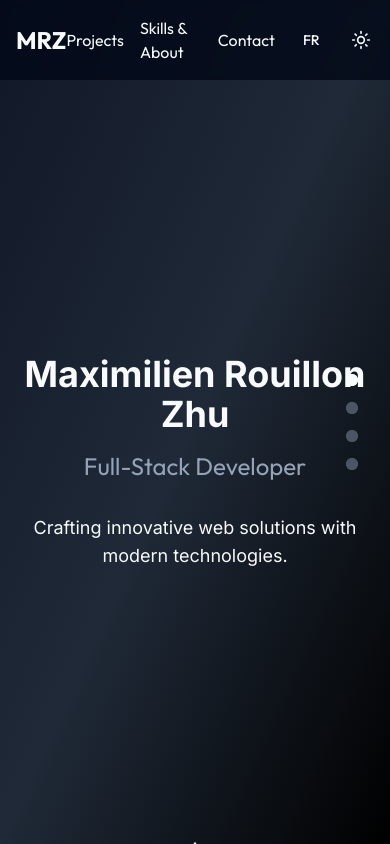
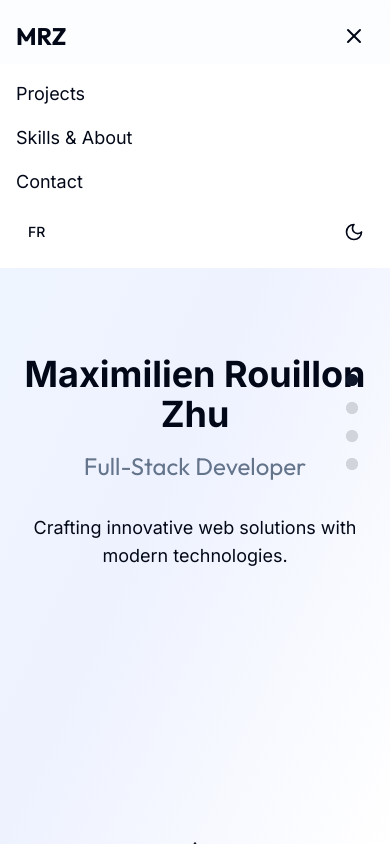
Before and after one commit to HOTP0T/portfolio_MRZ, a Next.js app: page / in a window 390 px wide. Both pictures are taken after a click on the button 360 px from the left and 40 px from the top of the page. Shown: the top 844 px of the page. Built offline with nearby package versions, Linux system fonts and the light colour scheme.

Commit message:
fixed navbar responsivness | fixed progress dot on mobile

```diff
--- a/components/header.tsx
+++ b/components/header.tsx
@@ -3,7 +3,7 @@
 import { useState, useEffect } from 'react';
 import Link from 'next/link';
 import { useTheme } from 'next-themes';
-import { Moon, Sun } from 'lucide-react';
+import { Moon, Sun, Menu, X } from 'lucide-react';
 import { Button } from '@/components/ui/button';
 import LanguageSwitcher from '@/components/language-switcher';
 import { useTranslation } from 'react-i18next';
@@ -12,10 +12,15 @@ const Header = () => {
   const [mounted, setMounted] = useState(false);
   const { theme, setTheme } = useTheme();
   const { t } = useTranslation();
+  const [isMenuOpen, setIsMenuOpen] = useState(false);
 
   useEffect(() => setMounted(true), []);
 
   if (!mounted) return null;
+
+  const toggleMenu = () => {
+    setIsMenuOpen(!isMenuOpen);
+  };
 
   return (
     <header className="fixed top-0 left-0 right-0 z-50 bg-background/80 backdrop-blur-sm">
@@ -23,7 +28,7 @@ const Header = () => {
         <Link href="/" className="text-2xl font-bold">
           MRZ
         </Link>
-        <div className="flex items-center space-x-4">
+        <div className="hidden md:flex items-center space-x-4">
           <Link href="#projects" className="hover:underline">
             {t('header.projects')}
           </Link>
@@ -42,7 +47,38 @@ const Header = () => {
             {theme === 'dark' ? <Sun className="h-5 w-5" /> : <Moon className="h-5 w-5" />}
           </Button>
         </div>
+        {/* Mobile Menu Button */}
+        <div className="md:hidden">
+          <Button variant="ghost" size="icon" onClick={toggleMenu}>
+            {isMenuOpen ? <X className="h-6 w-6" /> : <Menu className="h-6 w-6" />}
+          </Button>
+        </div>
       </nav>
+
+      {/* Mobile Navigation */}
+      {isMenuOpen && (
+        <div className="md:hidden bg-background/95 p-4 space-y-4 absolute top-16 left-0 right-0 z-40">
+          <Link href="#projects" className="block text-lg hover:underline" onClick={toggleMenu}>
+            {t('header.projects')}
+          </Link>
+          <Link href="#skills-and-about" className="block text-lg hover:underline" onClick={toggleMenu}>
+            {t('header.skills')}
+          </Link>
+          <Link href="#contact" className="block text-lg hover:underline" onClick={toggleMenu}>
+            {t('header.contact')}
+          </Link>
+          <div className="flex justify-between items-center">
+            <LanguageSwitcher />
+            <Button
+              variant="ghost"
+              size="icon"
+              onClick={() => setTheme(theme === 'dark' ? 'light' : 'dark')}
+            >
+              {theme === 'dark' ? <Sun className="h-5 w-5" /> : <Moon className="h-5 w-5" />}
+            </Button>
+          </div>
+        </div>
+      )}
     </header>
   );
 };
--- a/components/section-progress.tsx
+++ b/components/section-progress.tsx
@@ -10,6 +10,9 @@ const SectionProgress = () => {
   const observerRef = useRef<IntersectionObserver | null>(null);
 
   useEffect(() => {
+    const isMobile = window.innerWidth <= 768; // Check if the screen width is mobile-sized
+    const thresholdValue = isMobile ? 0.3 : 0.5; // Use a lower threshold on mobile screens
+
     observerRef.current = new IntersectionObserver(
       (entries) => {
         entries.forEach((entry) => {
@@ -18,7 +21,7 @@ const SectionProgress = () => {
           }
         });
       },
-      { threshold: 0.5 } // Trigger when 50% of the section is visible
+      { threshold: thresholdValue } // Adjust the threshold based on screen size
     );
 
     sections.forEach((section) => {
```
